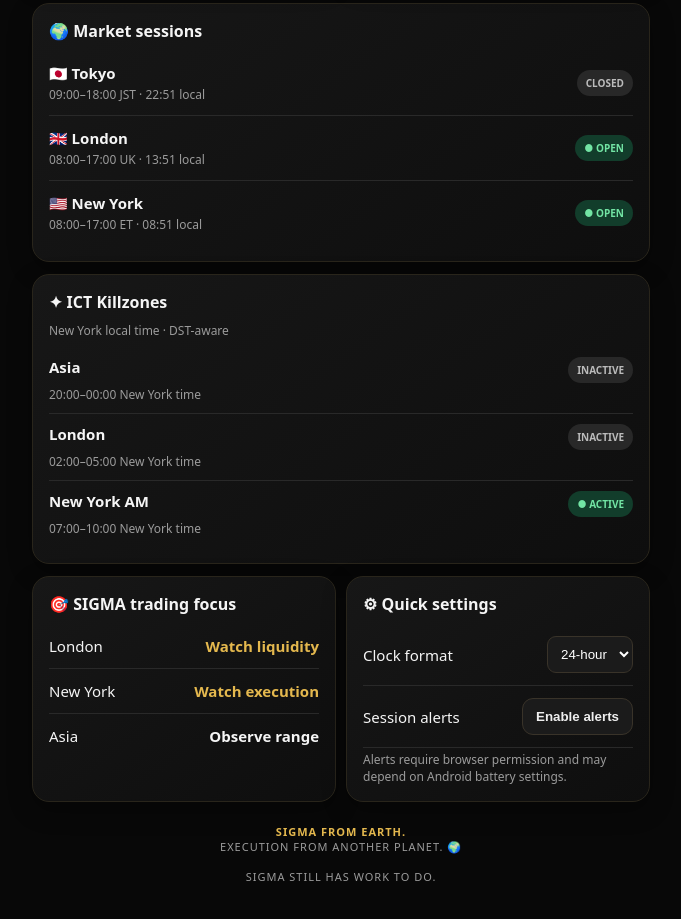
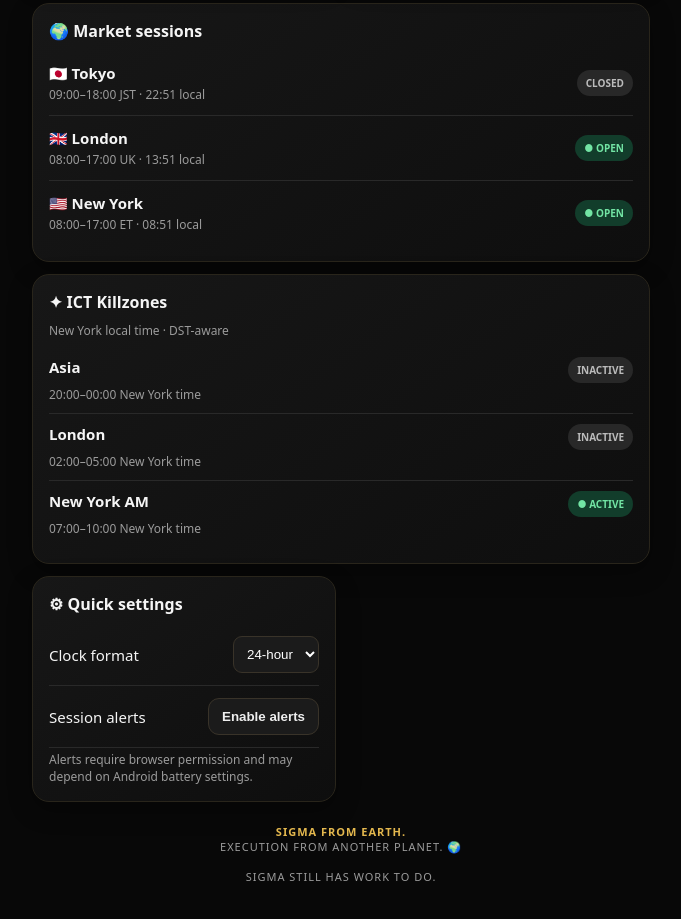
Before and after one commit to ole-kena/sigma-session, a plain HTML site: page index.html in a window 1280 px wide. Shown: the part 465-1384 px from the top of the page, without its empty margins (299-980 px from the left). Drawn offline with Linux system fonts and the light colour scheme.

Commit message:
Update index.html

```diff
--- a/index.html
+++ b/index.html
@@ -38,7 +38,6 @@ select{background:#1b1b1b;color:white;border:1px solid #393329;border-radius:9px
 <section class="panel"><h2>🌍 Market sessions</h2><div id="sessions"></div></section>
 <section class="panel"><h2>✦ ICT Killzones</h2><div class="sub" style="margin-bottom:8px">New York local time · DST-aware</div><div id="killzones"></div></section>
 <div class="two">
-<section class="panel"><h2>🎯 SIGMA trading focus</h2><div class="row"><span>London</span><b class="gold">Watch liquidity</b></div><div class="row"><span>New York</span><b class="gold">Watch execution</b></div><div class="row"><span>Asia</span><b>Observe range</b></div></section>
 <section class="panel"><h2>⚙ Quick settings</h2><div class="row"><span>Clock format</span><select id="format"><option value="24">24-hour</option><option value="12">12-hour</option></select></div><div class="row"><span>Session alerts</span><button id="alerts">Enable alerts</button></div><div class="sub" id="alertNote">Alerts require browser permission and may depend on Android battery settings.</div></section>
 </div>
 <div class="foot"><b>SIGMA FROM EARTH.</b><br>EXECUTION FROM ANOTHER PLANET. 🌍<br><br>SIGMA STILL HAS WORK TO DO.</div>
```
